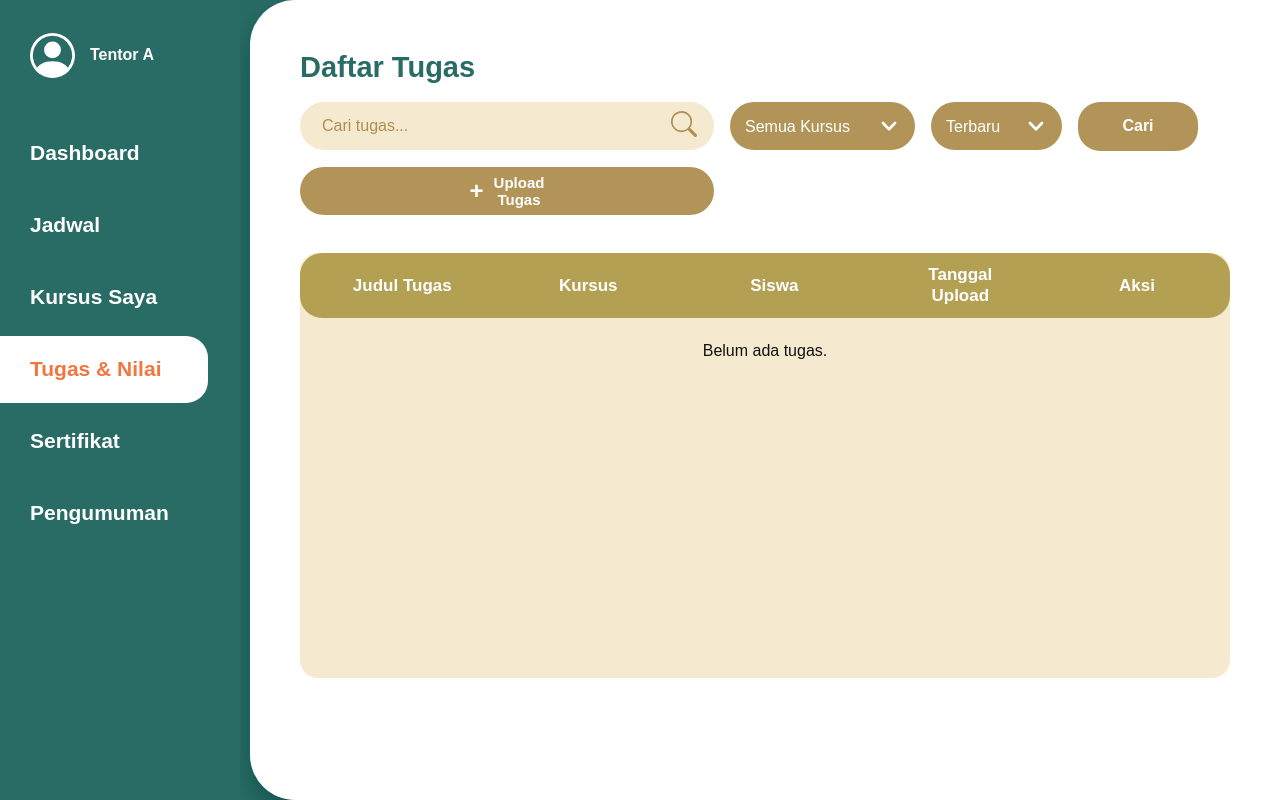
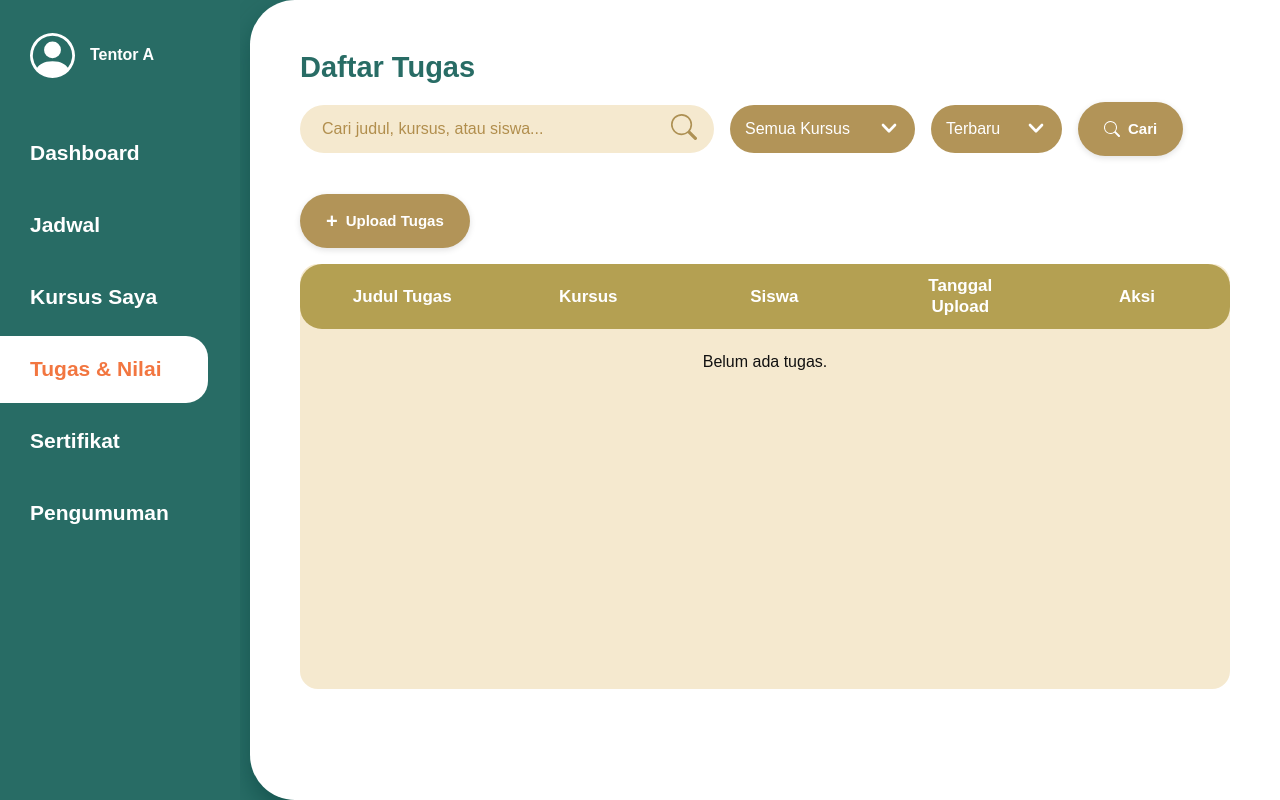
Before and after one commit to dayone19/dhuocreative-msbdtubes, a Laravel app: page /tentor/tugas in a window 1280 px wide. Run offline with Laravel 12, Linux system fonts and the light colour scheme; the visitor is signed in with stand-in values (Sample User, id 1); data that the repository does not hold is empty; style sheets or scripts are compiled from the project's sources; parts of the project's set-up code (start-up, migrations or seed data) failed here and were passed over.

Commit message:
perbaiki tentor tugas

```diff
--- a/dhuocreative/app/Http/Controllers/Tentor/TugasController.php
+++ b/dhuocreative/app/Http/Controllers/Tentor/TugasController.php
@@ -20,9 +20,11 @@ class TugasController extends Controller
         $idTentor    = auth()->id();
         $kolomStatus = $this->kolomStatus();
 
-        $q      = trim((string) $request->get('q', ''));
-        $kursus = $request->get('kursus', '');
-        $sort   = $request->get('sort', 'terbaru');
+        // PENTING: Laravel mengubah parameter kosong (?kursus=) menjadi null.
+        // Tanpa (string), filter kursus jadi "IS NULL" dan semua hasil kosong.
+        $q      = trim((string) $request->query('q', ''));
+        $kursus = trim((string) $request->query('kursus', ''));
+        $sort   = (string) ($request->query('sort') ?: 'terbaru');
 
         $kelasOptions = $this->kelasTentor($idTentor)->get();
 
@@ -33,10 +35,11 @@ class TugasController extends Controller
             ->join('users as siswa', 'kelas.id_siswa', '=', 'siswa.id_user')
             ->where('tugas.id_tentor', $idTentor)
             ->when($q !== '', function ($query) use ($q) {
-                $query->where(function ($w) use ($q) {
-                    $w->where('tugas.judul', 'ilike', "%{$q}%")
-                      ->orWhere('kursus.nama_kursus', 'ilike', "%{$q}%")
-                      ->orWhere('siswa.nama', 'ilike', "%{$q}%");
+                $like = '%' . addcslashes($q, '%_\\') . '%';
+                $query->where(function ($w) use ($like) {
+                    $w->where('tugas.judul', 'ilike', $like)
+                      ->orWhere('kursus.nama_kursus', 'ilike', $like)
+                      ->orWhere('siswa.nama', 'ilike', $like);
                 });
             })
             ->when($kursus !== '', fn ($query) => $query->where('kursus.nama_kursus', $kursus));
--- a/dhuocreative/resources/views/Tentor/tugas.blade.php
+++ b/dhuocreative/resources/views/Tentor/tugas.blade.php
@@ -24,38 +24,50 @@
 
     <form method="GET" action="{{ route('tentor.tugas') }}" class="tmt-toolbar" id="formFilterTugas">
 
-        <div class="tmt-search">
-            <input type="text" name="q" value="{{ $q }}" id="searchTugas"
-                   placeholder="Cari tugas...">
-            <span>
-                <svg xmlns="http://www.w3.org/2000/svg" width="26" height="26" fill="#ae9154" class="bi bi-search" viewBox="0 0 16 16">
-                <path d="M11.742 10.344a6.5 6.5 0 1 0-1.397 1.398h-.001q.044.06.098.115l3.85 3.85a1 1 0 0 0 1.415-1.414l-3.85-3.85a1 1 0 0 0-.115-.1zM12 6.5a5.5 5.5 0 1 1-11 0 5.5 5.5 0 0 1 11 0"/>
-                </svg>
-            </span>
+        <div class="tmt-search-group">
+            <div class="tmt-search">
+                <input type="text" name="q" value="{{ $q }}" id="inputCariTugas"
+                       placeholder="Cari judul, kursus, atau siswa..." autocomplete="off">
+                <span onclick="document.getElementById('formFilterTugas').submit()" style="cursor:pointer">
+                    <svg xmlns="http://www.w3.org/2000/svg" width="26" height="26" fill="#ae9154" class="bi bi-search" viewBox="0 0 16 16">
+                    <path d="M11.742 10.344a6.5 6.5 0 1 0-1.397 1.398h-.001q.044.06.098.115l3.85 3.85a1 1 0 0 0 1.415-1.414l-3.85-3.85a1 1 0 0 0-.115-.1zM12 6.5a5.5 5.5 0 1 1-11 0 5.5 5.5 0 0 1 11 0"/>
+                    </svg>
+                </span>
+            </div>
+
+            @if ($q !== '' || $kursus !== '' || $sort !== 'terbaru')
+                <a href="{{ route('tentor.tugas') }}" class="tmt-btn-aksi">Reset</a>
+            @endif
         </div>
 
-        <select name="kursus" id="filterKelas" class="tmt-select" onchange="this.form.submit()">
+        <select name="kursus" id="selectFilterKursus" class="tmt-select" onchange="this.form.submit()">
             <option value="">Semua Kursus</option>
             @foreach ($kursusFilter as $k)
                 <option value="{{ $k }}" @selected($kursus === $k)>{{ $k }}</option>
             @endforeach
         </select>
 
-        <select name="sort" id="sortTugas" class="tmt-select" onchange="this.form.submit()">
+        <select name="sort" id="selectUrutTugas" class="tmt-select" onchange="this.form.submit()">
             <option value="terbaru" @selected($sort === 'terbaru')>Terbaru</option>
             <option value="terlama" @selected($sort === 'terlama')>Terlama</option>
             <option value="az" @selected($sort === 'az')>Nama A-Z</option>
         </select>
 
-        <button type="submit" class="tmt-view-btn" style="align-self:center">Cari</button>
-
-        <button type="button" class="tmt-upload-btn"
-                onclick="bukaUpload()">
-            <span class="t-plus">+</span>
-            <span>Upload<br>Tugas</span>
+        <button type="submit" class="tmt-btn-aksi">
+            <svg xmlns="http://www.w3.org/2000/svg" width="16" height="16" fill="currentColor" viewBox="0 0 16 16" aria-hidden="true">
+                <path d="M11.742 10.344a6.5 6.5 0 1 0-1.397 1.398h-.001q.044.06.098.115l3.85 3.85a1 1 0 0 0 1.415-1.414l-3.85-3.85a1 1 0 0 0-.115-.1zM12 6.5a5.5 5.5 0 1 1-11 0 5.5 5.5 0 0 1 11 0"/>
+            </svg>
+            <span>Cari</span>
         </button>
 
     </form>
+
+    <div class="tmt-upload-row">
+        <button type="button" class="tmt-btn-aksi" onclick="bukaUpload()">
+            <span class="t-plus">+</span>
+            <span>Upload Tugas</span>
+        </button>
+    </div>
 
     <div class="tmt-table-container">
         <table class="tmt-table">
@@ -69,7 +81,7 @@
               </tr>
           </thead>
 
-          <tbody id="tugasTable">
+          <tbody id="tbodyTugas">
 
             @forelse ($tugas as $t)
             <tr data-id="{{ $t['id'] }}"
@@ -209,6 +221,58 @@
         font-size: 15px;
         user-select: none;
     }
+    .tmt-toolbar .tmt-search-group {
+        display: flex;
+        align-items: center;
+        gap: 12px;
+        flex: 0 1 auto;
+        min-width: 0;
+    }
+    .tmt-toolbar .tmt-search-group .tmt-search {
+        flex: 0 1 600px;
+        width: auto;
+        min-width: 220px;
+        max-width: 600px;
+    }
+
+    /* Pengaman: hasil search dari server tidak boleh disembunyikan script lain */
+    #tbodyTugas tr { display: table-row !important; }
+
+    .tmt-upload-row {
+        display: flex;
+        justify-content: flex-start; /* ganti flex-end kalau mau di kanan */
+        margin: 0 0 16px;
+    }
+    /* Tombol Cari & Upload Tugas: ukuran dan desain sama, tidak ikut melebar */
+    .tmt-page .tmt-btn-aksi {
+        flex: 0 0 auto;
+        width: auto !important;
+        min-width: 0;
+        max-width: max-content;
+        height: 54px;
+        margin: 0;
+        padding: 0 26px;
+        box-sizing: border-box;
+        display: inline-flex;
+        align-items: center;
+        justify-content: center;
+        gap: 8px;
+        border: 0;
+        border-radius: 999px;
+        background: #b29458;
+        color: #fff;
+        font: inherit;
+        font-size: 15px;
+        font-weight: 700;
+        white-space: nowrap;
+        text-decoration: none;
+        cursor: pointer;
+        box-shadow: 0 2px 6px rgba(0,0,0,.12);
+        transition: background .15s;
+    }
+    .tmt-page .tmt-btn-aksi:hover { background: #9c7f45; }
+    .tmt-page .tmt-btn-aksi .t-plus { font-size: 20px; line-height: 1; }
+    .tmt-page .tmt-upload-row { display: block; margin: 0 0 16px; }
     </style>
 
 </div>
@@ -256,8 +320,8 @@
                     {{-- hanya untuk memfilter pilihan siswa, tidak ikut terkirim --}}
                     <select id="kelasBaru" required>
                         <option value="">Pilih kursus</option>
-                        @foreach ($kelasOptions->pluck('kursus')->unique() as $kursus)
-                            <option value="{{ $kursus }}">{{ $kursus }}</option>
+                        @foreach ($kelasOptions->pluck('kursus')->unique() as $namaKursus)
+                            <option value="{{ $namaKursus }}">{{ $namaKursus }}</option>
                         @endforeach
                     </select>
                 </div>
@@ -444,6 +508,14 @@
 
 <script>
 
+// Refresh (F5) = balik ke halaman awal tanpa search/filter/halaman
+(function () {
+    const nav = performance.getEntriesByType('navigation')[0];
+    if (nav && nav.type === 'reload' && location.search) {
+        location.replace(location.pathname);
+    }
+})();
+
 const kelasOptions = @json($kelasOptions);
 const updateUrlTemplate = "{{ route('tentor.tugas.update', ['tugas' => '__ID__']) }}";
 const nilaiUrlTemplate = "{{ route('tentor.tugas.nilai', ['pengumpulan' => '__ID__']) }}";
@@ -455,6 +527,22 @@ function bukaUpload() {
 
 function tutupUpload() {
     document.getElementById('modalUpload').hidden = true;
+}
+
+// --- SEARCH: hanya jalan saat tekan Enter atau klik ikon kaca pembesar ---
+const formFilter = document.getElementById('formFilterTugas');
+const inputCari  = document.getElementById('inputCariTugas');
+
+inputCari.addEventListener('keydown', (e) => {
+    if (e.key === 'Enter') {
+        e.preventDefault();
+        formFilter.submit();
+    }
+});
+
+if (inputCari.value) {
+    inputCari.focus();
+    inputCari.setSelectionRange(inputCari.value.length, inputCari.value.length);
 }
 
 document.getElementById('kelasBaru').addEventListener('change', function () {
```
